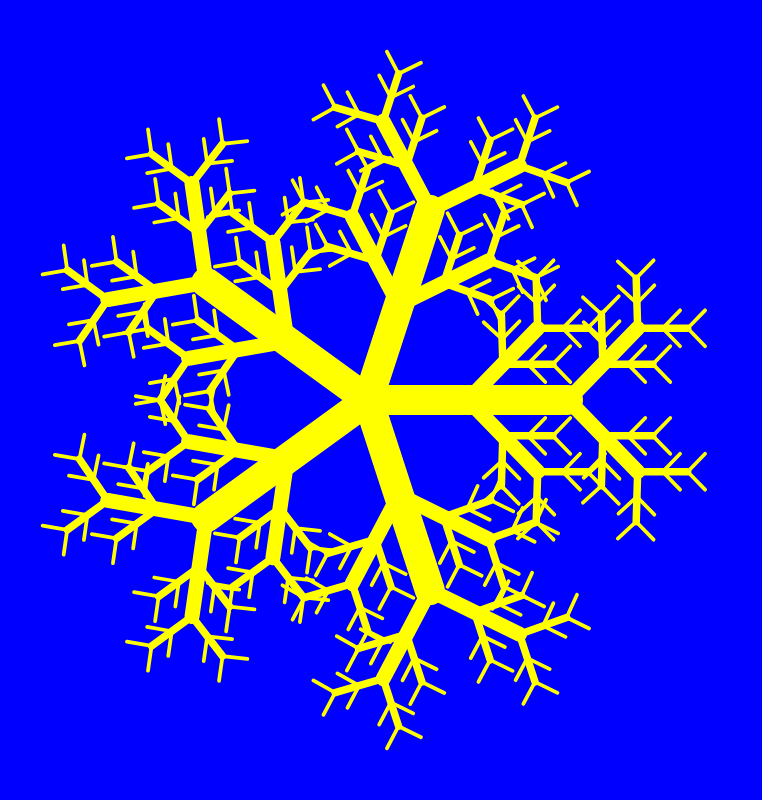
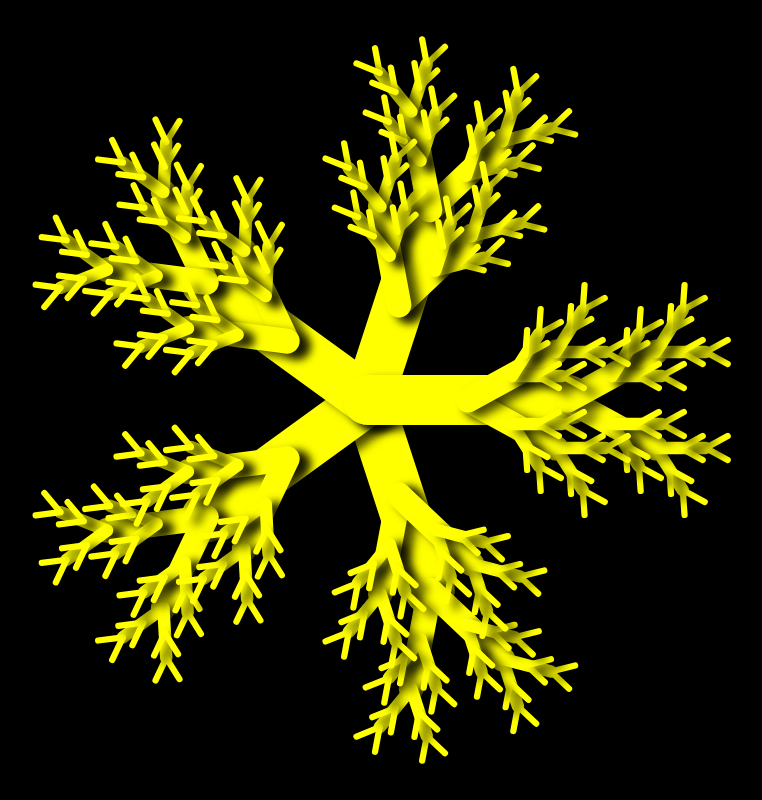
Before and after one commit to JurgitaE/generative-art, a website: page index.html in a window 1280 px wide. Shown: the whole page, without its empty margins (272-1034 px from the left). Drawn offline with Linux system fonts and the light colour scheme.

Commit message:
snowflake styling

```diff
--- a/script.js
+++ b/script.js
@@ -7,8 +7,12 @@ window.addEventListener('load', function () {
     // canvas settings
     ctx.fillStyle = 'green';
     ctx.strokeStyle = 'yellow'; //line color
-    ctx.lineWidth = 30;
+    ctx.lineWidth = 50;
     ctx.lineCap = 'round'; //rounds line corners
+    ctx.shadowColor = 'rgba(0, 0 , 0 , 0.7)';
+    ctx.shadowOffsetX = 10;
+    ctx.shadowOffsetY = 5;
+    ctx.shadowBlur = 10;
 
     // ctx.fillRect(10, 10, 100, 100); //(x,y. widht, height) draw rectangle
 
@@ -17,7 +21,7 @@ window.addEventListener('load', function () {
     let sides = 5;
     let maxLevel = 3;
     let scale = 0.5;
-    let spread = 0.8;
+    let spread = 0.5;
     let branches = 2;
 
 
@@ -50,8 +54,7 @@ window.addEventListener('load', function () {
         //styles must be applied BEFORE a figurine is drawn
         ctx.save();
         ctx.translate(canvas.width / 2, canvas.height / 2); //rotation center change
-        ctx.scale(1, 1);
-        ctx.rotate(0);
+
 
         for (let i = 0; i < sides; i++) {
             ctx.rotate(Math.PI * 2 / sides); //takes value in radians/ one radian = 57.3deg. full circle Math.PI*2 radians
--- a/style.css
+++ b/style.css
@@ -5,7 +5,7 @@
 }
 
 #canvas1 {
-    background-color: blue;
+    background-color: black;
     position: absolute;
     top: 0;
     left: 50%;
```
